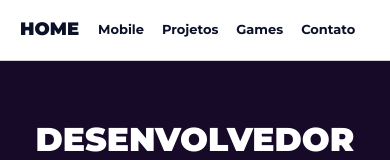
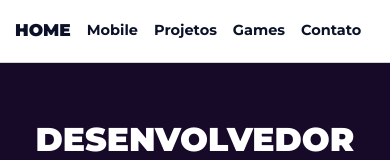
Before and after one commit to RodrigoBJJ94/my-website-pt-br-react, a React (Create React App) app: page / in a window 390 px wide. Shown: the top 160 px of the page. Built offline with nearby package versions, Linux system fonts and the light colour scheme; the HTML template or start-up script is replaced by a standard one.

Commit message:
Version 1.12

```diff
--- a/src/components/Header/Header.css
+++ b/src/components/Header/Header.css
@@ -47,7 +47,7 @@
   position: relative;
 }
 
-@media (max-width: 768px) {
+@media (max-width: 800px) {
   .menu h1 {
     font-size: 17px;
     margin-left: -10px;
@@ -55,8 +55,31 @@
   }
 
   .menu ul li a {
-    padding: 20px 9px;
-    font-size: 13px;
+    padding: 20px 8px;
+    font-size: 16px;
+  }
+
+  a.home-a {
+    font-size: 17px;
+  }
+}
+
+@media (max-width: 400px) {
+  .menu h1 {
+    font-size: 17px;
+    margin-left: -10px;
+    margin-right: 10px;
+  }
+
+  .menu ul li a {
+    padding: 20px 8px;
+    font-size: 14.5px;
+  }
+
+  a.home-a {
+    font-size: 17px;
+    margin-left: -5px;
+    margin-right: -2px;
   }
 }
 
@@ -67,7 +90,7 @@
   }
 
   .menu ul li a {
-    padding: 20px 6px;
-    font-size: 12px;
+    padding: 20px 5px;
+    font-size: 12.5px;
   }
 }
--- a/src/components/Header/Header.js
+++ b/src/components/Header/Header.js
@@ -5,7 +5,7 @@ export default function Header() {
     return (
         <aside className="menu white-background">
             <div className="main-content menu-content">
-                <h1><a href="#home">HOME</a></h1>
+                <h1><a href="#home" className="home-a">HOME</a></h1>
                 <nav>
                     <ul>
                         <li><a href="#mobile">Mobile</a></li>
--- a/src/components/Projects/ProjectsMain.js
+++ b/src/components/Projects/ProjectsMain.js
@@ -3,9 +3,10 @@ import React from 'react';
 export default function ProjectsMain() {
     return (
         <>
-            <h4><a href="https://rodrigobrentano-annotations-maker.netlify.app/" target="_blank" rel="noreferrer" >Criador de Anotações</a></h4>
+            <h4><a href="https://rodrigobrentano-annotations-maker.netlify.app" target="_blank" rel="noreferrer" >Criador de Anotações</a></h4>
+            <h4><a href="https://rodrigobrentano-currency-converter.netlify.app" target="_blank" rel="noreferrer" >Conversor de Moedas</a></h4>
+            <h4><a href="https://rodrigobrentano-calculator.netlify.app" target="_blank" rel="noreferrer" >Calculadora</a></h4>
             <h4><a href="https://rodrigobrentano-pomodoro.netlify.app" target="_blank" rel="noreferrer" >Pomodoro</a></h4>
-            <h4><a href="https://rodrigobrentano-calculator.netlify.app" target="_blank" rel="noreferrer" >Calculadora</a></h4>
             <h4><a href="https://rodrigobrentano-calculator-of-bmi.netlify.app" target="_blank" rel="noreferrer" >Calculadora de IMC</a></h4>
             <h4><a href="https://rodrigobrentano-lista-de-tarefas.netlify.app" target="_blank" rel="noreferrer" >Lista de Tarefas</a></h4>
             <h4><a href="https://rodrigobrentano-timer.netlify.app" target="_blank" rel="noreferrer" >Timer</a></h4>
```
